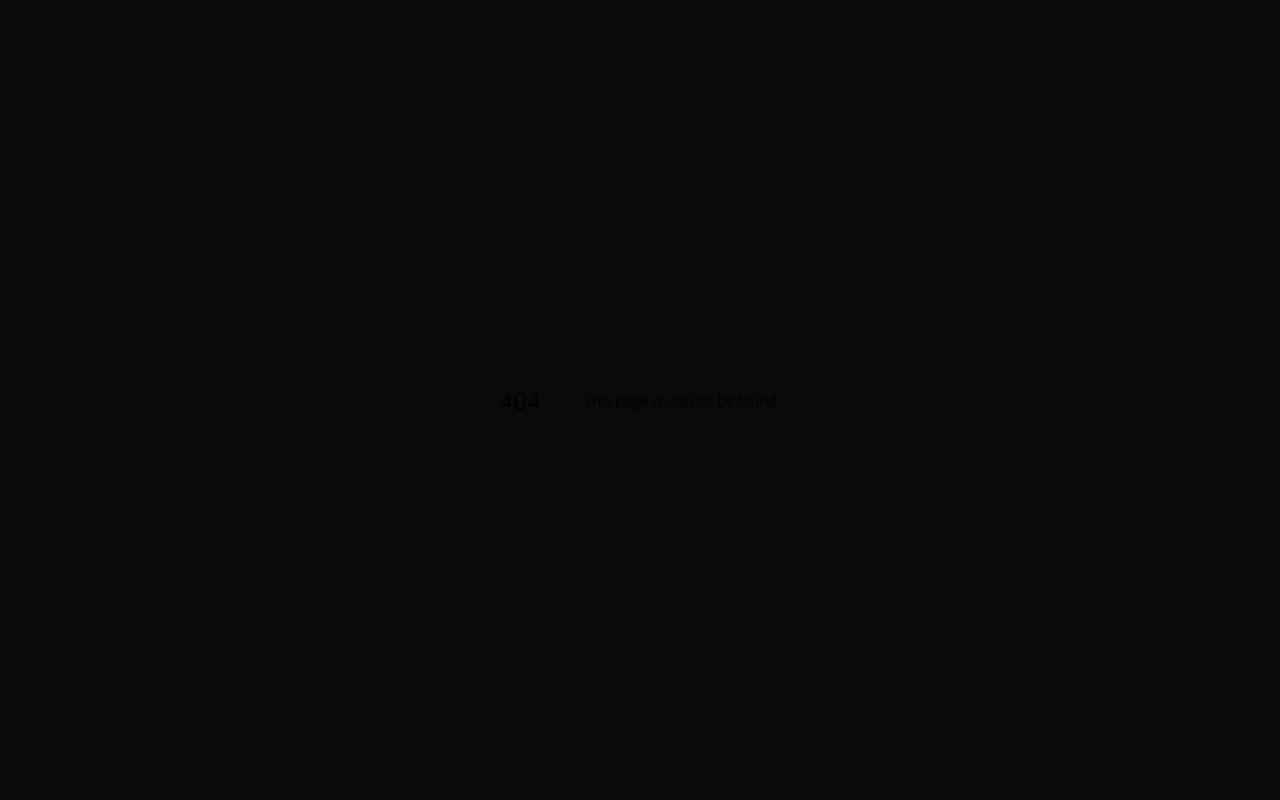
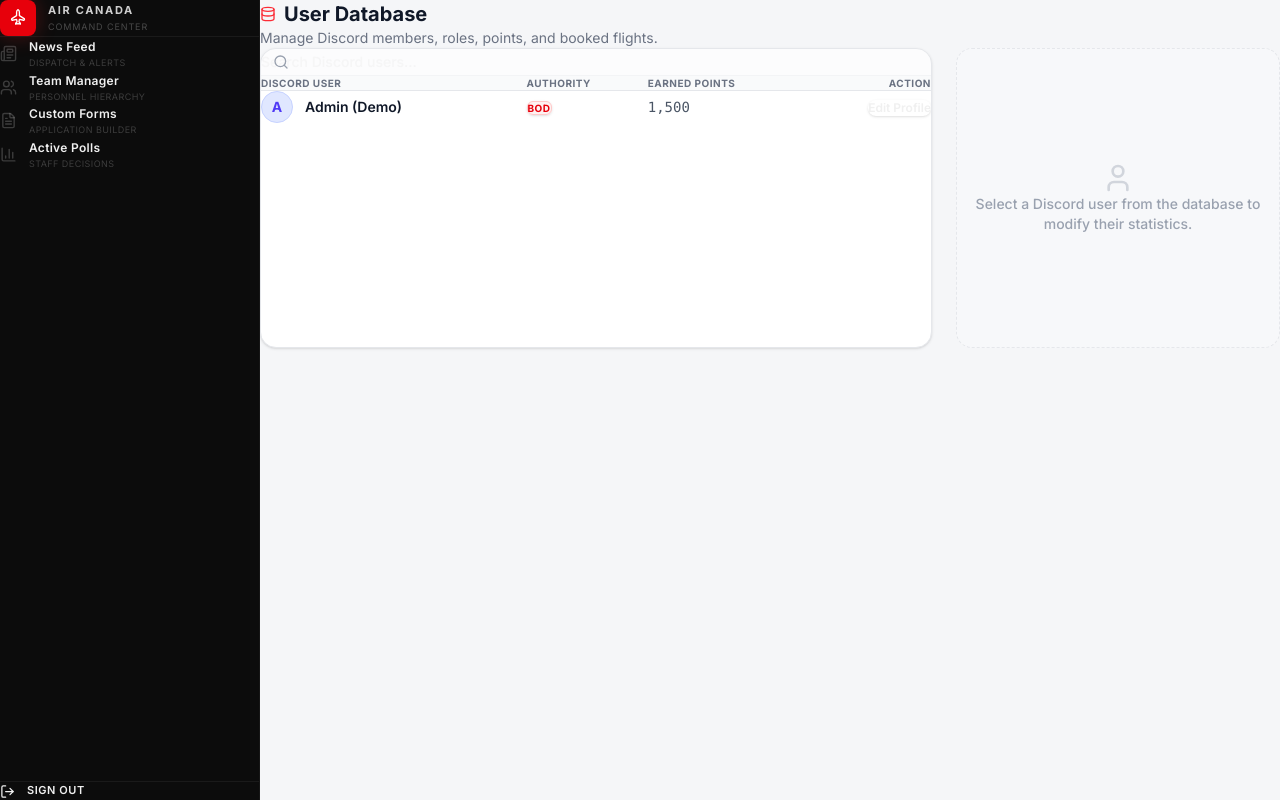
Before and after one commit to samthecanadianpilot/Aircanada.com, a Next.js app: page /staff/database in a window 1280 px wide. Before the commit this address had no page. Built offline with nearby package versions, Linux system fonts and the light colour scheme; no server answers.

Commit message:
Feat: Zero-Config Discord 2FA & GitHub DB Persistence

```diff
--- /dev/null
+++ b/src/app/staff/database/page.tsx
@@ -0,0 +1,191 @@
+"use client";
+
+import { useState, useEffect } from "react";
+import { User, CheckCircle2, ShieldCore, Database, Search, Edit2 } from "lucide-react";
+import { motion, AnimatePresence } from "framer-motion";
+import { toast } from "sonner";
+
+export default function UserDatabase() {
+  const [users, setUsers] = useState<any[]>([]);
+  const [loading, setLoading] = useState(true);
+  const [searchTerm, setSearchTerm] = useState("");
+  const [selectedUser, setSelectedUser] = useState<any | null>(null);
+
+  useEffect(() => {
+    fetchProfiles();
+  }, []);
+
+  const fetchProfiles = async () => {
+    try {
+      const res = await fetch("/api/profiles");
+      let data = await res.json();
+
+      // If DB is completely empty, show some initial state
+      if (data.length === 0) {
+        data = [
+          { discordId: "123456789", discord_name: "Admin (Demo)", rank: "BOD", points: 1500, flights_booked: 20 }
+        ];
+      }
+
+      setUsers(data);
+    } catch {
+      toast.error("Failed to load user database");
+    } finally {
+      setLoading(false);
+    }
+  };
+
+  const filteredUsers = users.filter((u) => u.discord_name?.toLowerCase().includes(searchTerm.toLowerCase()));
+
+  const saveEdits = async () => {
+    if (!selectedUser) return;
+    try {
+      const res = await fetch("/api/profiles", {
+        method: "POST",
+        body: JSON.stringify({
+          discordId: selectedUser.discordId,
+          updates: {
+             points: selectedUser.points,
+             flights_booked: selectedUser.flights_booked
+          }
+        })
+      });
+      if (res.ok) {
+        toast.success("Profile saved securely to database.");
+        setSelectedUser(null);
+        fetchProfiles();
+      } else {
+        toast.error("Failed to save profile.");
+      }
+    } catch {
+      toast.error("Network error saving profile.");
+    }
+  };
+
+  return (
+    <div className="space-y-6">
+      <div className="flex justify-between items-center">
+        <div>
+           <div className="flex items-center gap-2 mb-1">
+             <Database size={16} className="text-red-500" />
+             <h1 className="text-xl font-bold text-gray-900">User Database</h1>
+           </div>
+           <p className="text-sm text-gray-500">Manage Discord members, roles, points, and booked flights.</p>
+        </div>
+      </div>
+
+      <div className="grid grid-cols-12 gap-6">
+        {/* Left Side: User Table */}
+        <div className="col-span-12 lg:col-span-8 bg-white border border-gray-200 rounded-2xl shadow-sm overflow-hidden">
+          <div className="p-4 border-b border-gray-100 bg-gray-50/50 flex gap-3">
+             <div className="relative flex-1">
+               <Search size={16} className="absolute left-3 top-1/2 -translate-y-1/2 text-gray-400" />
+               <input
+                 value={searchTerm}
+                 onChange={(e) => setSearchTerm(e.target.value)}
+                 className="w-full pl-10 pr-4 py-2 text-sm bg-white border border-gray-200 rounded-lg focus:outline-none focus:border-red-500 focus:ring-1 focus:ring-red-500 transition-all font-medium"
+                 placeholder="Search Discord users..."
+               />
+             </div>
+          </div>
+
+          <table className="w-full text-sm text-left">
+             <thead className="bg-gray-50 border-b border-gray-200 text-gray-500 uppercase tracking-wider text-[10px] font-bold">
+               <tr>
+                 <th className="p-4">Discord User</th>
+                 <th className="p-4">Authority</th>
+                 <th className="p-4">Earned Points</th>
+                 <th className="p-4 text-right">Action</th>
+               </tr>
+             </thead>
+             <tbody className="divide-y divide-gray-100">
+               {filteredUsers.map((user) => (
+                 <tr key={user.id} className="hover:bg-gray-50/50 transition-colors">
+                   <td className="p-4">
+                     <div className="flex items-center gap-3">
+                       <div className="w-8 h-8 rounded-full bg-indigo-100 flex items-center justify-center text-indigo-600 font-bold border border-indigo-200">
+                         {user.discord_name.charAt(0)}
+                       </div>
+                       <span className="font-semibold text-gray-900">{user.discord_name}</span>
+                     </div>
+                   </td>
+                   <td className="p-4">
+                     <span className={`px-2.5 py-1 rounded-md text-[10px] font-bold uppercase tracking-wider border ${
+                       user.rank === 'BOD' ? 'bg-red-50 text-red-600 border-red-200 shadow-sm' : 'bg-gray-100 text-gray-600 border-gray-200'
+                     }`}>
+                       {user.rank}
+                     </span>
+                   </td>
+                   <td className="p-4 font-mono text-gray-600">{user.points.toLocaleString()}</td>
+                   <td className="p-4 text-right">
+                     <button
+                       onClick={() => setSelectedUser(user)}
+                       className="px-3 py-1.5 text-xs font-semibold bg-white border border-gray-200 hover:border-gray-300 hover:bg-gray-50 rounded-lg transition-colors text-gray-700 shadow-sm"
+                     >
+                       Edit Profile
+                     </button>
+                   </td>
+                 </tr>
+               ))}
+               {filteredUsers.length === 0 && (
+                 <tr>
+                   <td colSpan={4} className="p-12 text-center text-gray-400 font-medium">No members found matching that scan.</td>
+                 </tr>
+               )}
+             </tbody>
+          </table>
+        </div>
+
+        {/* Right Side: Profile Editor */}
+        <div className="col-span-12 lg:col-span-4">
+           {selectedUser ? (
+             <motion.div initial={{ opacity: 0, y: 10 }} animate={{ opacity: 1, y: 0 }} className="bg-white border border-gray-200 rounded-2xl shadow-sm p-5 space-y-5">
+               <div className="flex items-center gap-4 pb-5 border-b border-gray-100">
+                 <div className="w-12 h-12 rounded-full bg-indigo-100 flex items-center justify-center text-indigo-600 text-xl font-bold border border-indigo-200">
+                   {selectedUser.discord_name.charAt(0)}
+                 </div>
+                 <div>
+                   <h3 className="text-lg font-bold text-gray-900">{selectedUser.discord_name}</h3>
+                   <div className="flex items-center gap-1 text-[10px] font-bold text-gray-400 uppercase tracking-wider mt-0.5">
+                     <ShieldCore size={12} className="text-red-500" />
+                     {selectedUser.rank} Active
+                   </div>
+                 </div>
+               </div>
+
+               <div className="space-y-4">
+                 <div>
+                   <label className="text-[10px] font-bold text-gray-500 uppercase tracking-wider mb-2 block">Earned Points</label>
+                   <input
+                     type="number"
+                     defaultValue={selectedUser.points}
+                     className="w-full px-4 py-2.5 bg-gray-50 border border-gray-200 rounded-lg text-sm font-mono focus:outline-none focus:ring-1 focus:ring-red-500 focus:border-red-500"
+                   />
+                 </div>
+                 <div>
+                   <label className="text-[10px] font-bold text-gray-500 uppercase tracking-wider mb-2 block">Total Flights Booked</label>
+                   <input
+                     type="number"
+                     defaultValue={selectedUser.flights_booked}
+                     className="w-full px-4 py-2.5 bg-gray-50 border border-gray-200 rounded-lg text-sm font-mono focus:outline-none focus:ring-1 focus:ring-red-500 focus:border-red-500"
+                   />
+                 </div>
+               </div>
+
+               <div className="pt-2">
+                 <button onClick={saveEdits} className="w-full flex justify-center items-center gap-2 py-3 bg-gray-900 hover:bg-gray-800 text-white text-xs font-bold uppercase tracking-wider rounded-xl transition-colors shadow-sm">
+                   Commit Changes
+                 </button>
+               </div>
+             </motion.div>
+           ) : (
+             <div className="bg-gray-50/50 border border-dashed border-gray-200 rounded-2xl h-full min-h-[300px] flex flex-col items-center justify-center p-8 text-center text-gray-400">
+                <User size={32} className="mb-3 text-gray-300" />
+                <p className="text-sm font-medium">Select a Discord user from the database to modify their statistics.</p>
+             </div>
+           )}
+        </div>
+      </div>
+    </div>
+  );
+}
```
